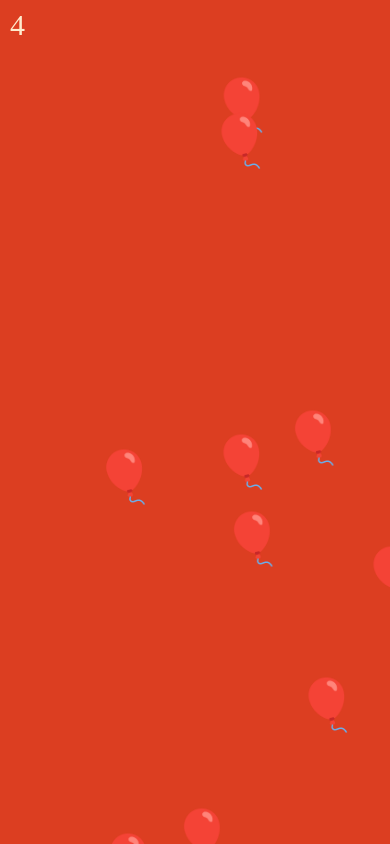
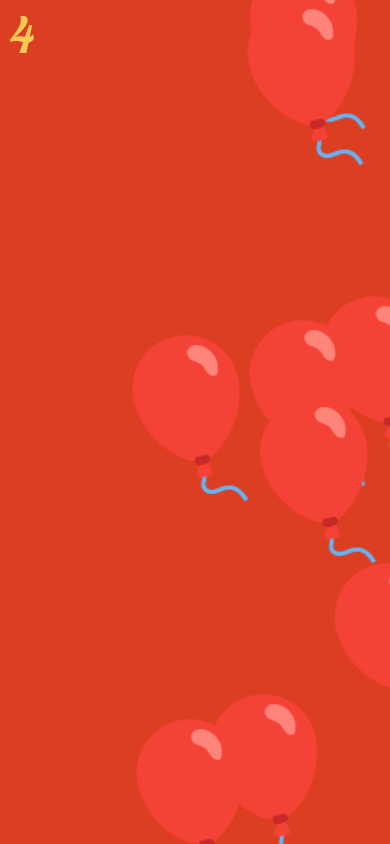
Before and after one commit to bartkoss/bartkoss.github.io, a plain HTML site: page balloons.html in a window 390 px wide. Drawn offline with Linux system fonts and the light colour scheme.

Commit message:
nice finishing touches
toucccch

```diff
--- a/balloonstyles.css
+++ b/balloonstyles.css
@@ -28,19 +28,30 @@
     border-radius: 50px;
 }
 .invisible {
-    display: none;
-
+   display:none;
 }
 
 .game-time {
-    font-size: 30px;
-    color: blanchedalmond;
+    font-size: 50px;
+    color: #fac855;
     position: absolute;
     left: 10px;
     top: 10px;
+    font-family: 'Lobster', cursive;
 }
 
 @keyframes balloon {
     0% {bottom: -50px;}
     100% {bottom: 100vh}
 }
+
+@media only screen and (max-width: 980px) {
+    .balloon {
+        font-size: 150px;
+    }
+    .completed {
+        padding: 50px;
+        font-size: 150px;
+        border-radius:125px;
+    }
+}
```
